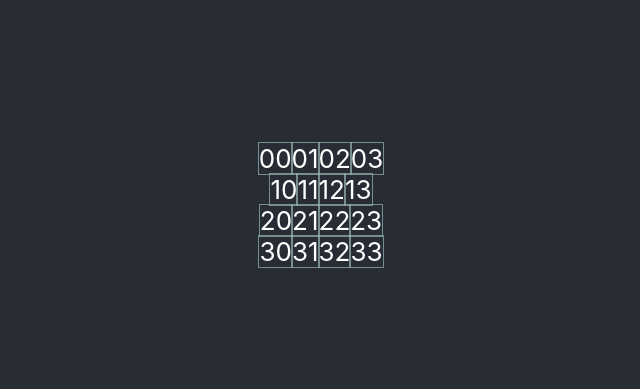
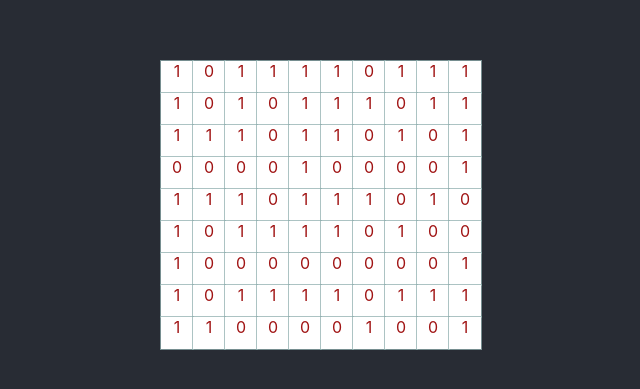
Before and after one commit to Achan40/tsp-warehouse, a React (Create React App) app in the folder whs-maze/: page / in a window 1280 px wide. Shown: the part 195-584 px from the top of the page, without its empty margins (319-959 px from the left). Built offline with nearby package versions, Linux system fonts and the light colour scheme.

Commit message:
setup callback from child to parent

```diff
--- a/whs-maze/src/Cell.js
+++ b/whs-maze/src/Cell.js
@@ -3,12 +3,18 @@ import { Component } from "react";
 class Cell extends Component {
     constructor() {
         super();
+
+        // bind custom method
+        this.toggleCell = this.toggleCell.bind(this)
+    }
+
+    toggleCell() {
+        this.props.getUpdate(this.props.ind[0],this.props.ind[1]);
     }
 
     render() {
-        console.log(this.props.ind)
         return(
-            <div className="cell">{this.props.ind}</div>
+            <div className="cell" onClick={this.toggleCell}>{this.props.val}</div>
         )
     }
 }
--- a/whs-maze/src/Grid.js
+++ b/whs-maze/src/Grid.js
@@ -4,8 +4,27 @@ import Cell from './Cell';
 class Grid extends Component {
     constructor() {
         super();
-        this.arr = [[1,2,3,4],[5,6,7,8],[9,10,11,12],[13,14,15,16]]
+        this.arr =
+        [[1, 0, 1, 1, 1, 1, 0, 1, 1, 1 ],
+        [1, 0, 1, 0, 1, 1, 1, 0, 1, 1 ],
+        [1, 1, 1, 0, 1, 1, 0, 1, 0, 1 ],
+        [0, 0, 0, 0, 1, 0, 0, 0, 0, 1 ],
+        [1, 1, 1, 0, 1, 1, 1, 0, 1, 0 ],
+        [1, 0, 1, 1, 1, 1, 0, 1, 0, 0 ],
+        [1, 0, 0, 0, 0, 0, 0, 0, 0, 1 ],
+        [1, 0, 1, 1, 1, 1, 0, 1, 1, 1 ],
+        [1, 1, 0, 0, 0, 0, 1, 0, 0, 1 ]]
 
+        // bind custom method
+        this.getUpdate = this.getUpdate.bind(this)
+    }
+
+    // changing state of parent component based on even in child component
+    // passing the getUpdate method to child component, which will then trigger based on an event
+    getUpdate(row,col) {
+        console.log(row,col);
+        this.arr[row][col] = 9;
+        this.forceUpdate()
     }
 
     // render the grid
@@ -16,7 +35,7 @@ class Grid extends Component {
                 {this.arr.map((row,rowInd) => {
                     return (
                         <div className="gridrow" key={rowInd}>
-                            {row.map((value,colInd) => <Cell val={value} key={rowInd.toString()+colInd.toString()} ind={[rowInd,colInd]}/>)}
+                            {row.map((value,colInd) => <Cell val={this.arr[rowInd][colInd]} key={rowInd.toString()+colInd.toString()} ind={[rowInd,colInd]} getUpdate={this.getUpdate}/>)}
                         </div>
                     )
                 })}
--- a/whs-maze/src/styles/App.css
+++ b/whs-maze/src/styles/App.css
@@ -9,8 +9,8 @@
   flex-direction: column;
   align-items: center;
   justify-content: center;
-  font-size: calc(10px + 2vmin);
-  color: white;
+  /* font-size: calc(10px + 2vmin); */
+  color: rgb(160, 20, 20);
 }
 
 .grid {
@@ -18,9 +18,9 @@
 }
 
 .cell {
-  /* width: 2rem;
+  width: 2rem;
   height: 2rem;
-  background-color: white; */
+  background-color: white;
   outline: 1px solid rgba(144, 175, 175, 0.75);
   display: inline-block;
 }
```
